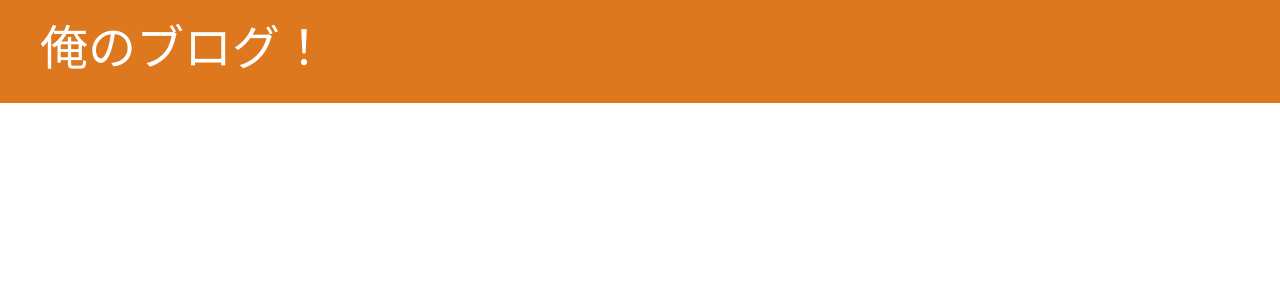
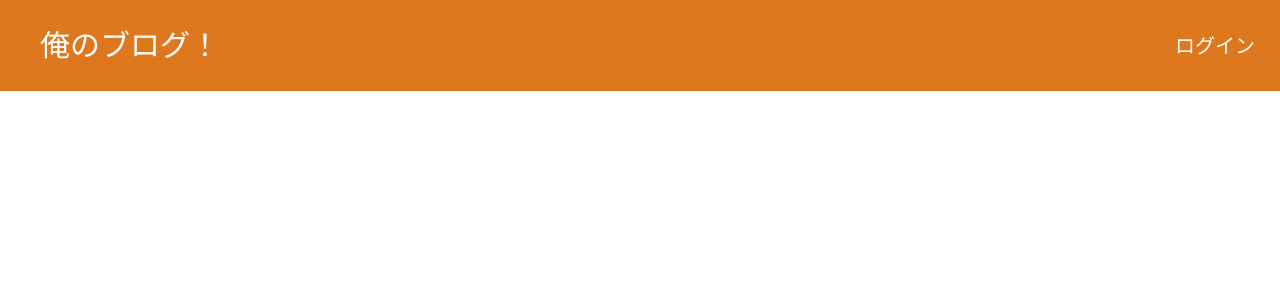
Before and after one commit to bichanna/django.blog, a Django app: page / in a window 1280 px wide. Shown: the top 300 px of the page. Run offline with Django 3.2, Linux system fonts and the light colour scheme; data that the repository does not hold is empty; some libraries are stand-ins or nearby versions.

Commit message:
Added Login system.

```diff
--- a/blog/static/css/blog.css
+++ b/blog/static/css/blog.css
@@ -11,16 +11,28 @@ body {
 	font-family: "Hiragino Kaku Gothic ProN", Meiryo, sans-serif;
 }
 
-.header {
-	background-color: #DE781F;
-	width: 100%;
+.navbar {
+	font-size: 2.0rem;
+	background-color: rgba(222,120,31,1);
+	color: rgba(255,255,255,1);
 	padding: 20px 20px 20px 40px;
 }
 
-.header h1, .header h1 a, .header h1 a:visited, .header h1 a:active {
-	color: #ffffff;
-	font-size: 36pt;
-	text-decoration:  none;
+.navbar .navbar-brand {
+	font-size: 3.0rem;
+	background-color: rgba(222,120,31,1);
+	color: rgba(255,255,255,1);
+
+}
+
+.navbar-light .navbar-nav .nav-link {
+	background-color: rgba(222,120,31,1);
+	color: rgba(255,255,255,1);
+}
+
+.navbar-light .navbar-nav .nav-link:focus, .navbar-light .navbar-nav .nav-link:hover {
+	background-color: rgba(255,255,0,.5);
+	color: rgba(255,255,255,1);
 }
 
 .content {
--- a/blog/templates/blog/base.html
+++ b/blog/templates/blog/base.html
@@ -1,14 +1,38 @@
 {% load static %}
+{% load bootstrap4 %}
 <!DOCTYPE html>
 <html>
 	<head>
-		<link rel="stylesheet" href="http://stackpath.bootstrapcdn.com/bootstrap/4.4.1/css/bootstrap.min.css">
+		{% bootstrap_css %}
+		{% bootstrap_javascript jquery="slim" %}
 		<link rel="stylesheet" href="{% static 'css/blog.css' %}">
 	</head>
 	<body>
-		<div class="header">
-			<h1><a href="/">俺のブログ！</a></h1>
-		</div>
+		<nav class="navbar navbar-expand-lg navbar-light">
+			<a class="navbar-brand" href="/">俺のブログ！</a>
+			<button class="navbar-toggler" type="button" data-toggle="collapse" data-target="#navbarNavDropdown" aria-controls="navbarNavDropdown" aria-expanded="false" aria-label="Toggle navigation">
+				<span class="navbar-toggler-icon"></span>
+			</button>
+
+			<div class="collapse navbar-collapse" id="navbarNavDropdown">
+				<ul class="navbar-nav mr-auto">
+					<!-- 左にメニューを出すとき-->
+				</ul>
+
+				<ul class="navbar-nav">
+					<!-- 右にメニューを出すとき -->
+					{% if user.is_authenticated %}
+					<li class="nav-item">
+						<a class="nav-link" href="{% url 'logout' %}">ログアウト</a>
+					</li>
+					{% else %}
+					<li class="nav-item">
+						<a class="nav-link" href="{% url 'login' %}">ログイン</a>
+					</li>
+					{% endif %}
+				</ul>
+			</div>
+		</nav>
 
 		<div class="content container">
 			<div class="row">
--- a/project1/settings.py
+++ b/project1/settings.py
@@ -38,6 +38,7 @@ INSTALLED_APPS = [
     'django.contrib.sessions',
     'django.contrib.messages',
     'django.contrib.staticfiles',
+    "bootstrap4"
 ]
 
 MIDDLEWARE = [
@@ -128,3 +129,8 @@ USE_TZ = True
 # https://docs.djangoproject.com/en/3.0/howto/static-files/
 
 STATIC_URL = '/static/'
+
+
+# Authentication
+LOGIN_REDIRECT_URL = "/"
+LOGOUT_REDIRECT_URL = "/"
--- a/project1/urls.py
+++ b/project1/urls.py
@@ -19,4 +19,5 @@ from django.urls import path, include
 urlpatterns = [
     path('admin/', admin.site.urls),
     path("",include("blog.urls")),
+    path("accounts/",include("django.contrib.auth.urls"))
 ]
```
Also changed, not shown: blog/templates/registration/login.html (added, +10 -0 lines).
